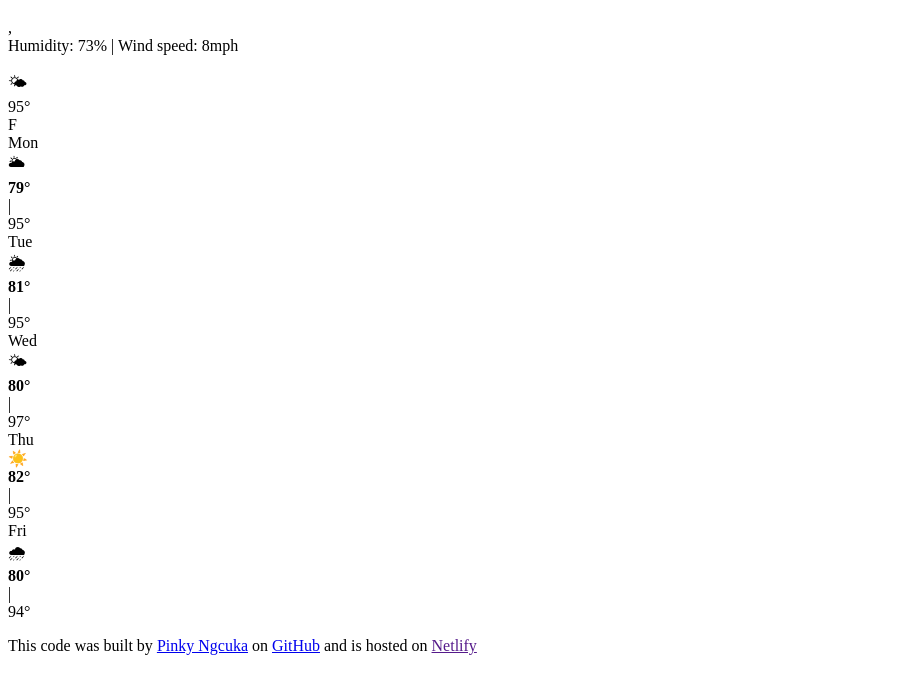
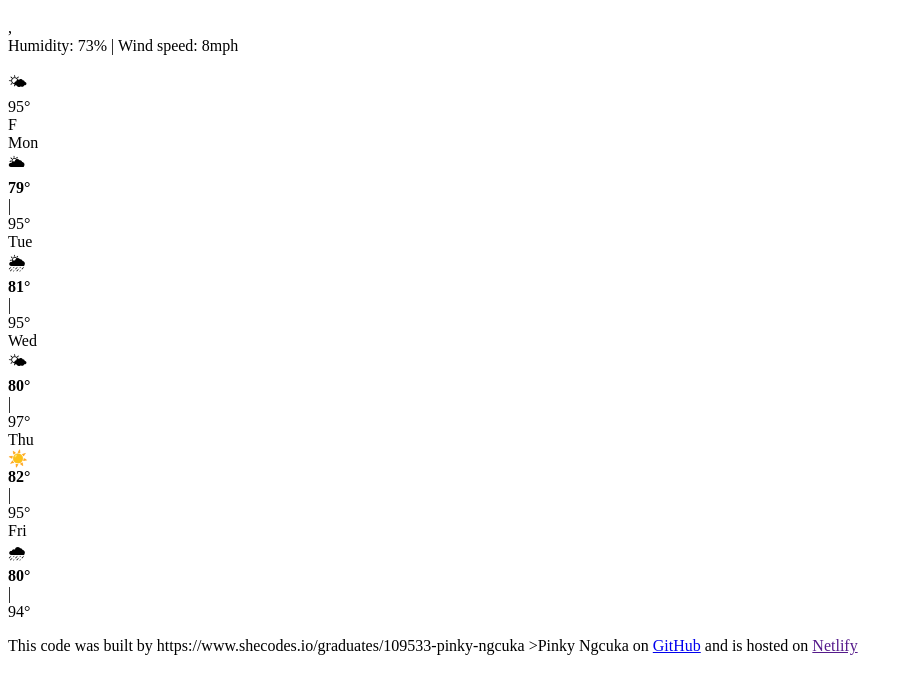
Before and after one commit to PHNgcuka/MY-HOMEWORK, a plain HTML site: page index.html in a window 1280 px wide. Shown: the part 90-784 px from the top of the page, without its empty margins (0-912 px from the left). Drawn offline with Linux system fonts and the light colour scheme; a script that the page names is missing.

Commit message:
Update index.html

```diff
--- a/index.html
+++ b/index.html
@@ -101,7 +101,7 @@
           <footer class="coded-by">
             <p>
               This code was built by
-              <a href="https://www.shecodes.io/graduates/126512-britni-b"
+              https://www.shecodes.io/graduates/109533-pinky-ngcuka
                 >Pinky Ngcuka</a
               >
               on
```
